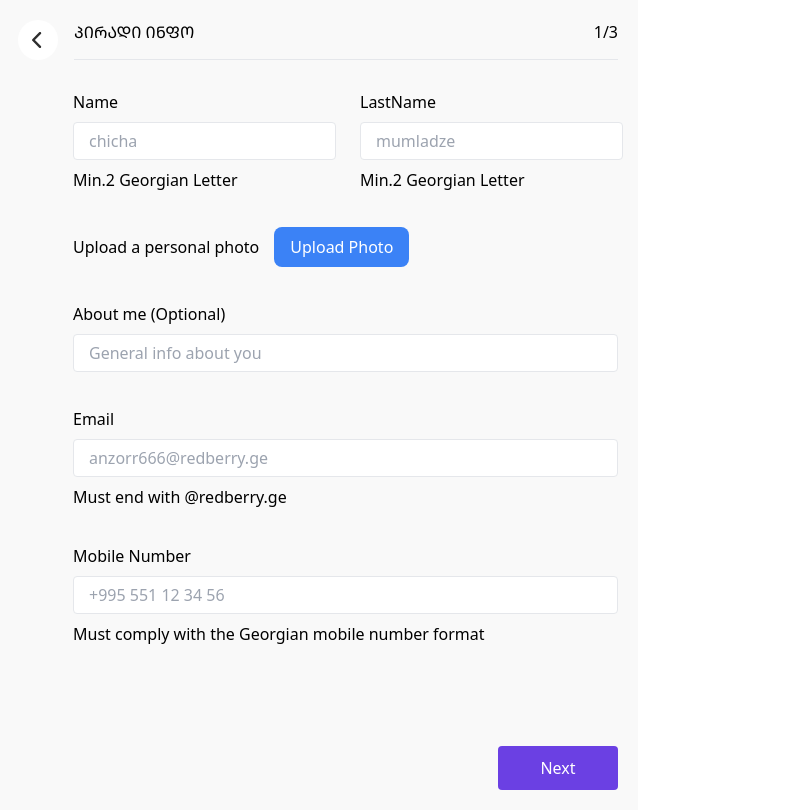
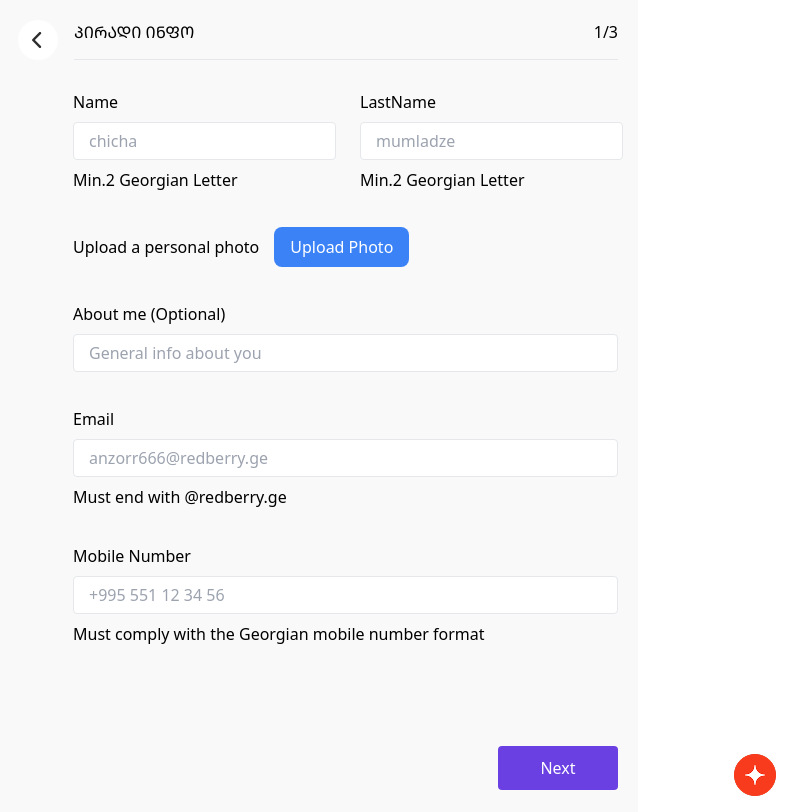
Before and after one commit to Tailung1/Redberry-Bootcamp-6, a React (Vite) app: page /personal in a window 1280 px wide. Shown: the whole page, without its empty margins (2-809 px from the left). Built offline with nearby package versions, Linux system fonts and the light colour scheme.

Commit message:
add star image and fixed main img display prob

```diff
--- a/src/components/Personal.tsx
+++ b/src/components/Personal.tsx
@@ -128,7 +128,7 @@ export default function Personal() {
 
       <div className='bg-white  p-4'>
         <div className='flex items-center mt-[68px] ml-[80px]'>
-          <div className='flex flex-col gap-[20px]'>
+          <div className='flex relative flex-col gap-[20px]'>
             <div className='text-[34px] leading-normal flex gap-[10px] className="h-[40px] text-[#F93B1D]'>
               <span>{name}</span>
 
@@ -158,13 +158,18 @@ export default function Personal() {
                 </span>
               </div>
             )}
+            <img
+              className=' mt-[530px] w-[42px] h-[42px]'
+              src={starIMG}
+              alt='star image with red background'
+            />
           </div>
           <div className='h-[40px]'>
             {image && (
               <img
                 src={image}
                 alt='Uploaded'
-                className=' fixed right-20 top-20 w-[230px] h-[230px] object-cover rounded-full'
+                className=' absolute right-20 top-20 w-[230px] h-[230px] object-cover rounded-full'
               />
             )}
           </div>
```
